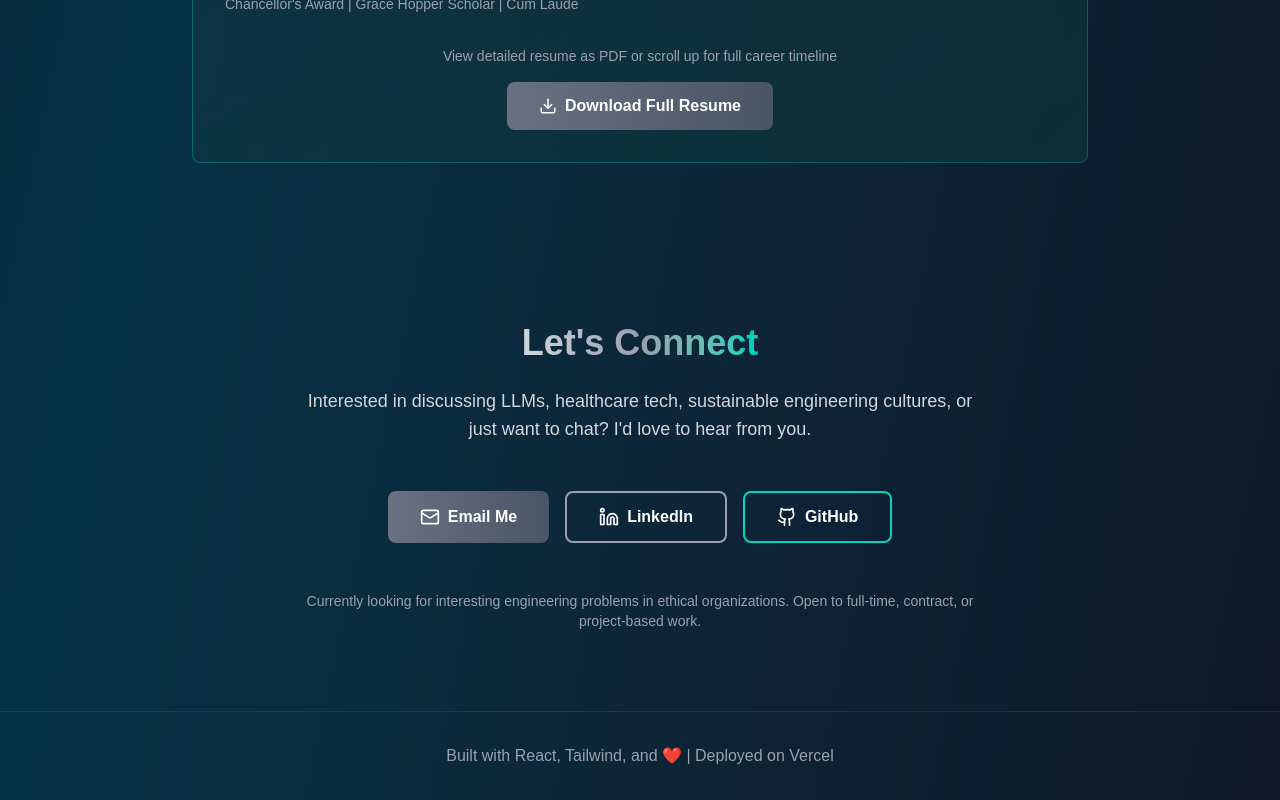
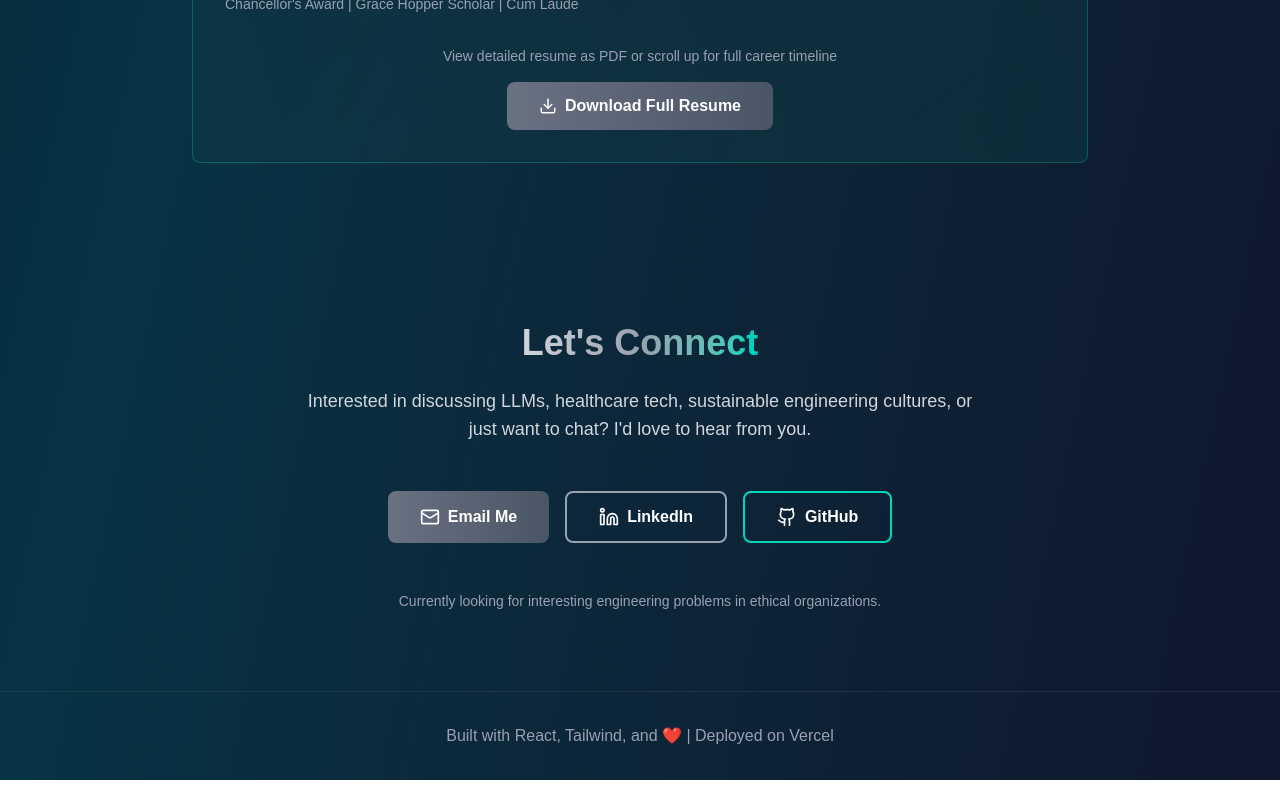
Before and after one commit to helenakristina/helena-portfolio, a Next.js app: page / in a window 1280 px wide. Shown: the part 5244-6044 px from the top of the page. Built offline with nearby package versions, Linux system fonts and the light colour scheme.

Commit message:
chore: update wording.

```diff
--- a/src/components/portfolio.jsx
+++ b/src/components/portfolio.jsx
@@ -395,7 +395,7 @@ export default function PortfolioSite() {
           </div>
 
           <p className="text-gray-400 text-sm">
-            Currently looking for interesting engineering problems in ethical organizations. Open to full-time, contract, or project-based work.
+            Currently looking for interesting engineering problems in ethical organizations.
           </p>
         </div>
       </section>
```
